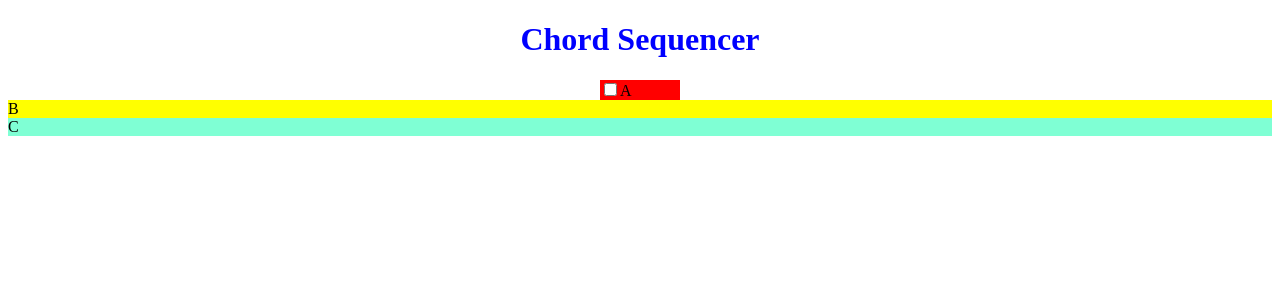
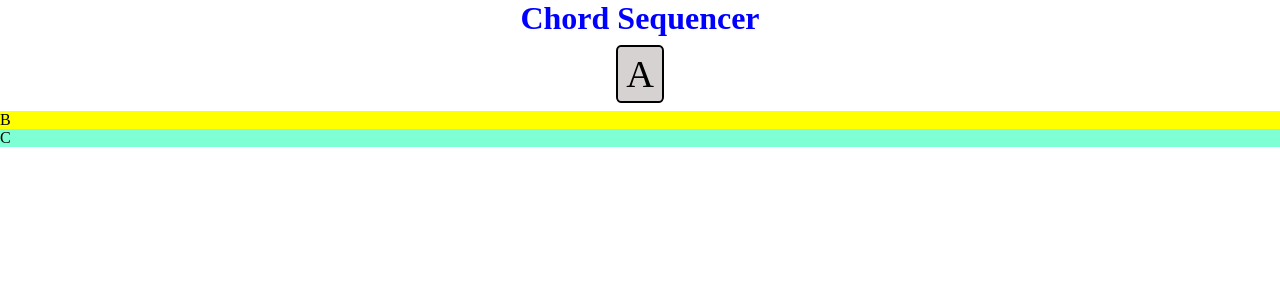
Before and after one commit to Drekkg/chord_sequencer, a PHP site: page / in a window 1280 px wide. Shown: the top 300 px of the page. Run offline with PHP 8.4, Linux system fonts and the light colour scheme.

Commit message:
FEAT adds to basic HTML

```diff
--- a/assets/css/styles.css
+++ b/assets/css/styles.css
@@ -1,12 +1,24 @@
+
+    * {
+        margin: 0;
+        padding: 0;
+        box-sizing: border-box;
+      }
+
 h1 {
     text-align: center;
     color: blue;
 }
 
 .main-key {
-    width: 5rem;
-    margin: 0 auto;
-    background-color: red;
+    width: 3rem;
+    font-size:2.4rem;
+    margin: 0.5rem auto;
+    background-color: rgb(215, 210, 210);
+    border: 2px solid black;
+    padding: .3rem;
+    text-align: center;
+    border-radius: 10%;
 }
 
 .mode-boxes {
--- a/index.html
+++ b/index.html
@@ -8,8 +8,7 @@
   </head>
   <body>
     <h1 class="heading">Chord Sequencer</h1>
-    <div class="main-key">
-      <input type="checkbox">A</div>
+    <div class="main-key">A</div>
     <div class="mode-boxes">B</div>
     <div class="chord-boxes">C</div>
   </body>
```
